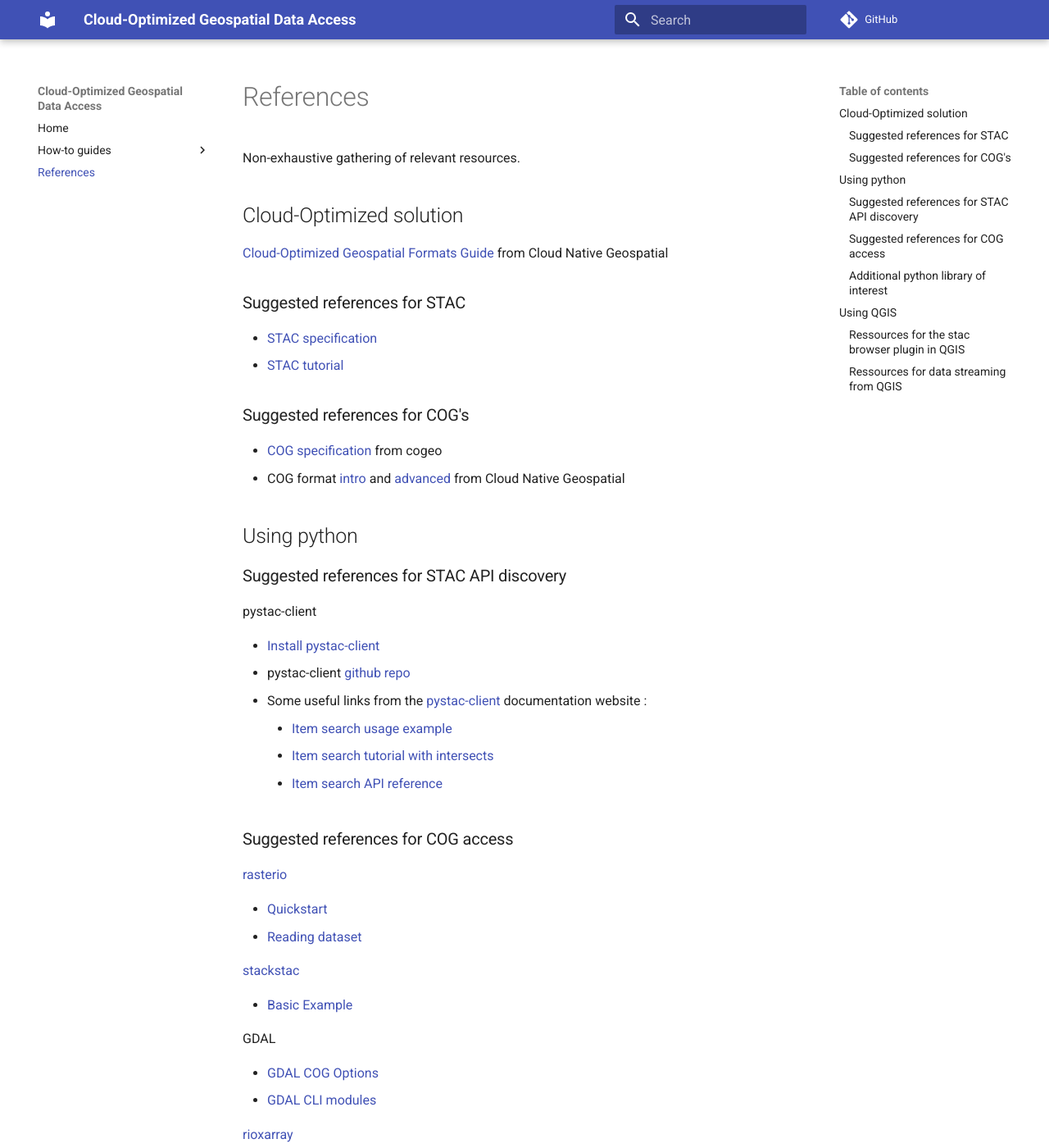
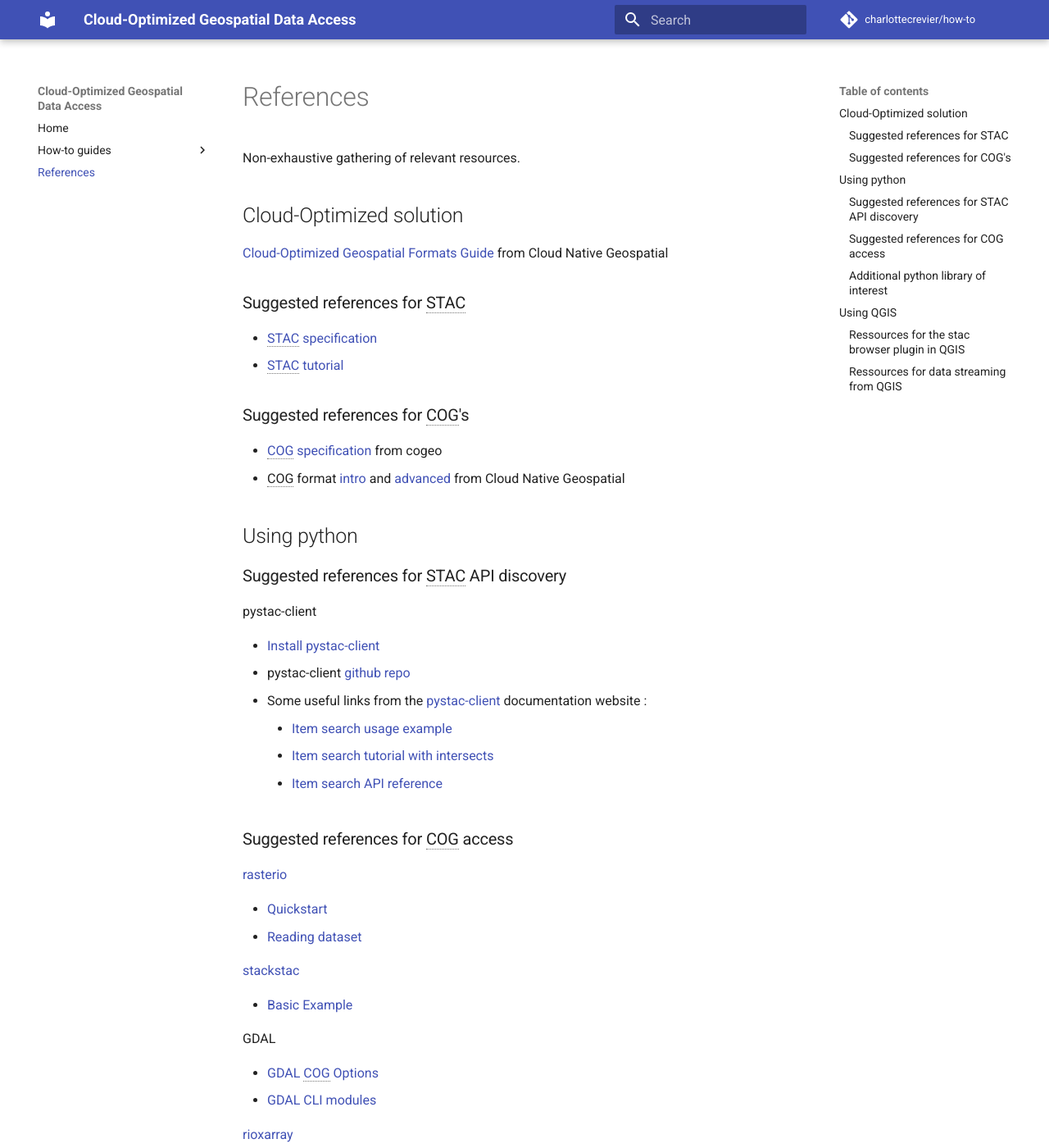
Before and after one commit to charlottecrevier/how-to, an MkDocs documentation site: the page built from docs/reference.md, in a window 1280 px wide and 1400 px high. Shown: the whole window at 82% size. Built offline with MkDocs 1.6.1 and Material for MkDocs 9.7.7, drawn with Linux system fonts in a browser that asks for light colours; comment, search, counter and statistics services are not loaded; some of the changed text lies outside the part shown.

```diff
--- a/mkdocs.yml
+++ b/mkdocs.yml
@@ -1,7 +1,7 @@
 site_name: Cloud-Optimized Geospatial Data Access
 site_url: https://charlottecrevier.github.io/how-to/
 repo_url: https://github.com/charlottecrevier/how-to
-# repo_name: charlottecrevier/how-to
+repo_name: charlottecrevier/how-to # To be changed when will be on NRCan
 
 site_dir: public
 
@@ -17,7 +17,8 @@ theme:
     - navigation.path # Ne semble pas fonctionner...
     - navigation.top
     - navigation.footer
-    # - footer.prev_next # Pas certaine si ca marche
+    - content.tooltips
+    # - content.action.view # To see the source page, we don't want that
   #   - navigation.tabs # Ne fonctionnne pas...
     # - navigation.indexes
     # - navigation.footer
@@ -42,6 +43,11 @@ plugins:
             show_if_no_docstring: true
             # docstring_section_style: table
             # show_docstring_modules : False
+  - git-revision-date-localized:
+      enable_creation_date: true
+  - git-committers:
+      repository: charlottecrevier/how-to
+      branch: main
 
 markdown_extensions:
   - pymdownx.snippets # THIS IS SICK!!!! https://facelessuser.github.io/pymdown-extensions/extensions/snippets/
@@ -57,6 +63,10 @@ markdown_extensions:
   # - pymdownx.details
   - admonition
   - pymdownx.emoji
+  - abbr
+  - toc:
+      permalink: true
+  # - footnotes
 
 nav:
   - Home : index.md
```
Also changed, not shown: README.md (+1 -2 lines), docs/reference.md (+3 -0 lines), 2 other files.
